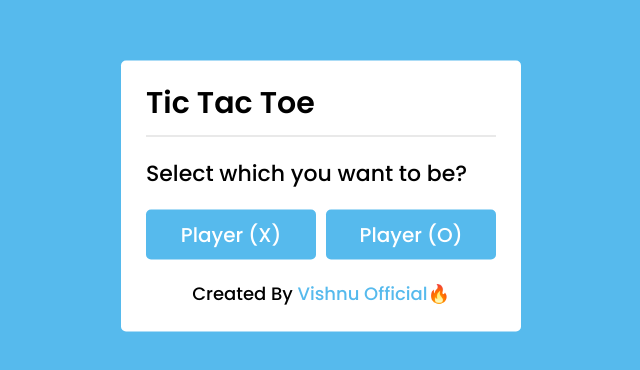
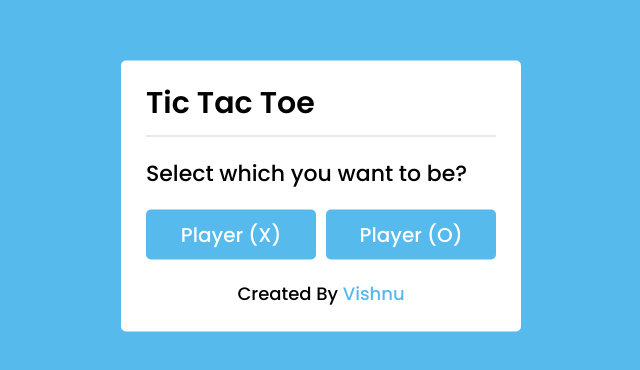
Before and after one commit to vishnuvardhancoder/XO-GAME, a plain HTML site: page index.html in a window 1280 px wide. Shown: the part 204-574 px from the top of the page, without its empty margins (319-959 px from the left). Drawn offline with Linux system fonts and the light colour scheme.

Commit message:
Update index.html

```diff
--- a/index.html
+++ b/index.html
@@ -16,7 +16,7 @@
         <button class="playerX">Player (X)</button>
         <button class="playerO">Player (O)</button>
       </div>
-      <div class="credit">Created By <a href="https://bit.ly/Vishnu-web" target="_blank">Vishnu Official🔥</a></div>
+      <div class="credit">Created By <a href="https://bit.ly/Vishnu-web" target="_blank">Vishnu</a></div>
     </div>
   </div>
 
```
